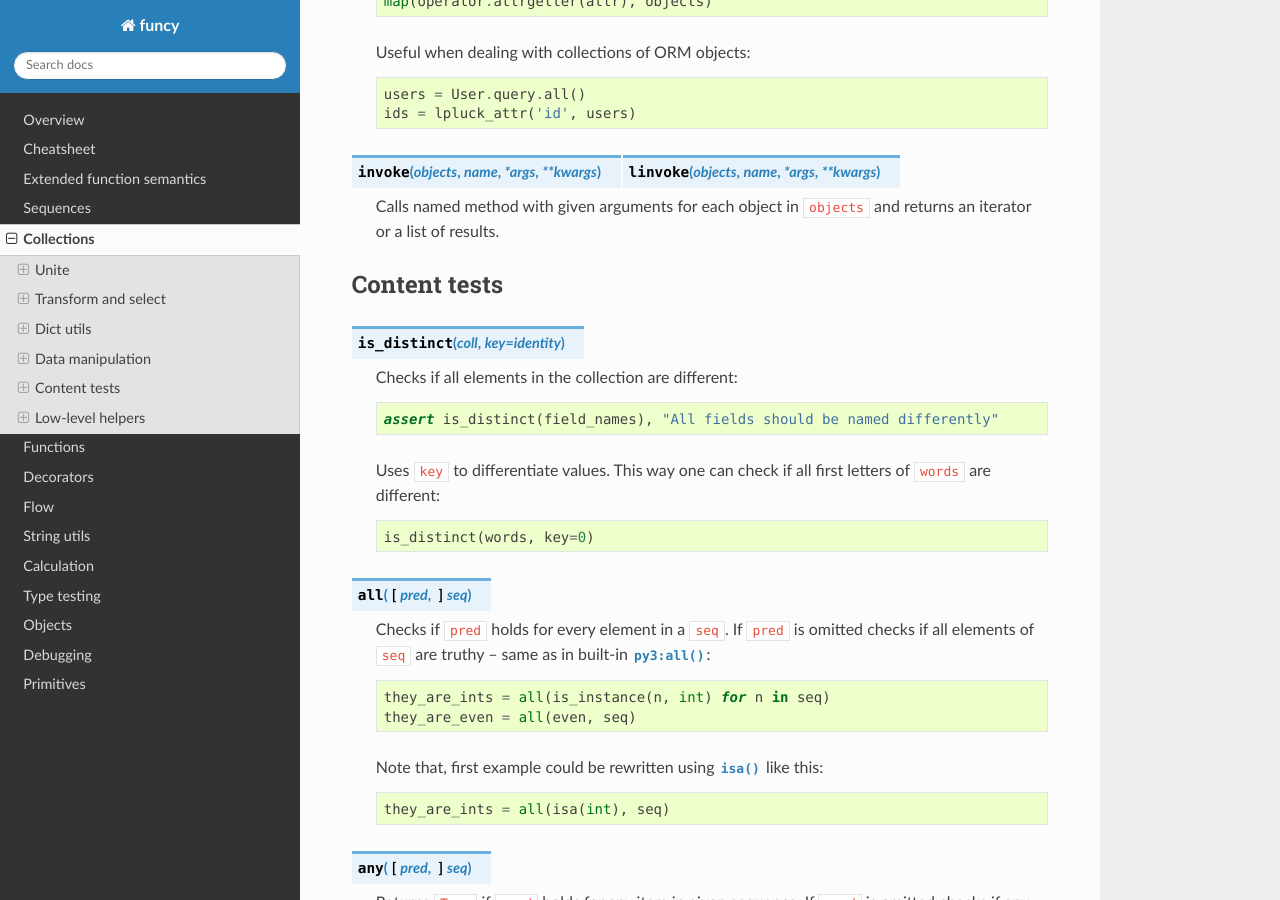
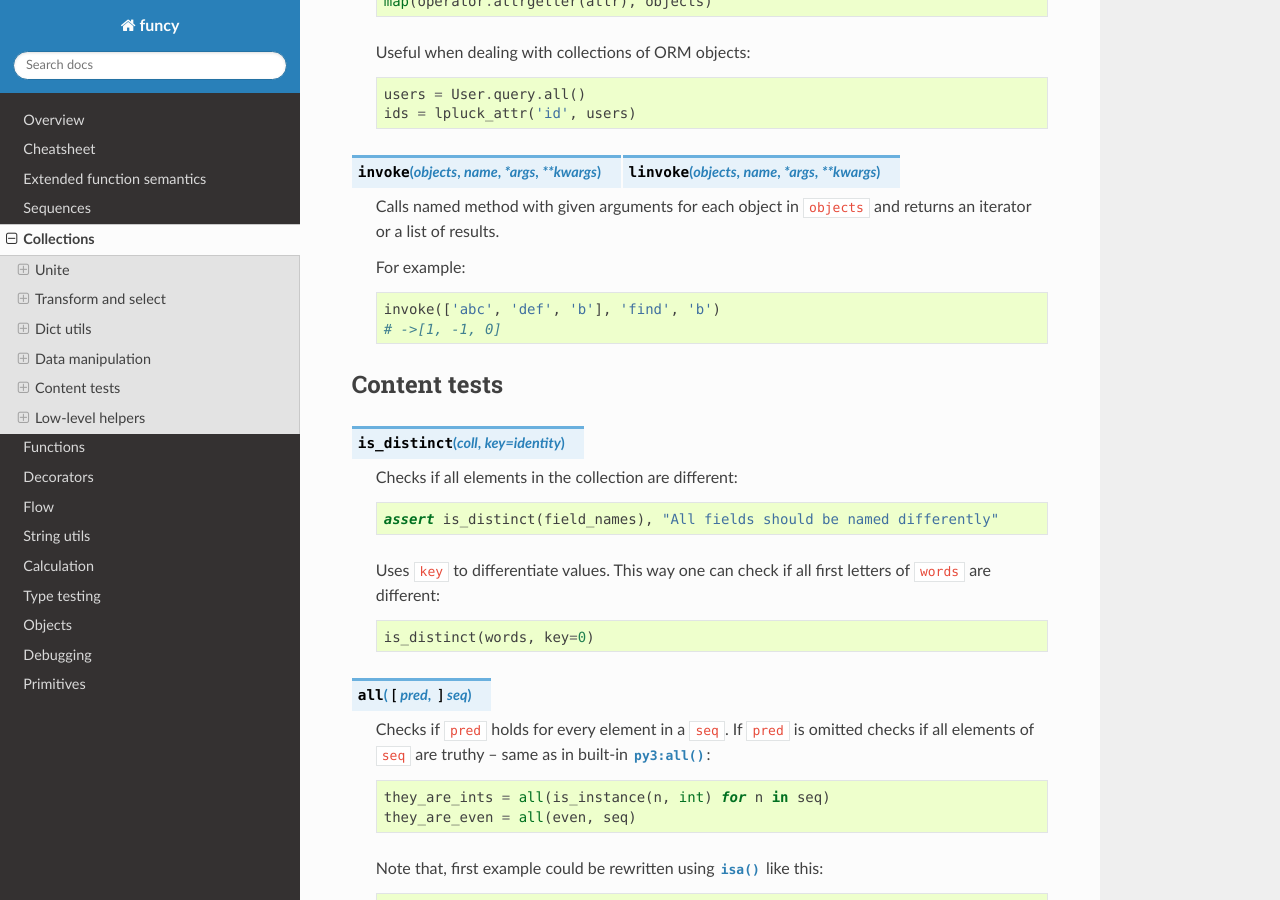
Before and after one commit to Jamaal224/funcy, a Sphinx documentation site: the page built from docs/colls.rst, in a window 1280 px wide and 900 px high, scrolled down 6511 px. Built offline with Sphinx 7.4.7 and the Read the Docs theme 2.0.0, drawn with Linux system fonts in a browser that asks for light colours.

Commit message:
docs: add simple invoke example
without this it isn't super clear that the name is a string and it's a member of the object list

```diff
--- a/docs/colls.rst
+++ b/docs/colls.rst
@@ -308,6 +308,11 @@ Data manipulation
 
     Calls named method with given arguments for each object in ``objects`` and returns an iterator or a list of results.
 
+    For example::
+
+        invoke(['abc', 'def', 'b'], 'find', 'b')
+        # ->[1, -1, 0]
+
 
 Content tests
 -------------
```
